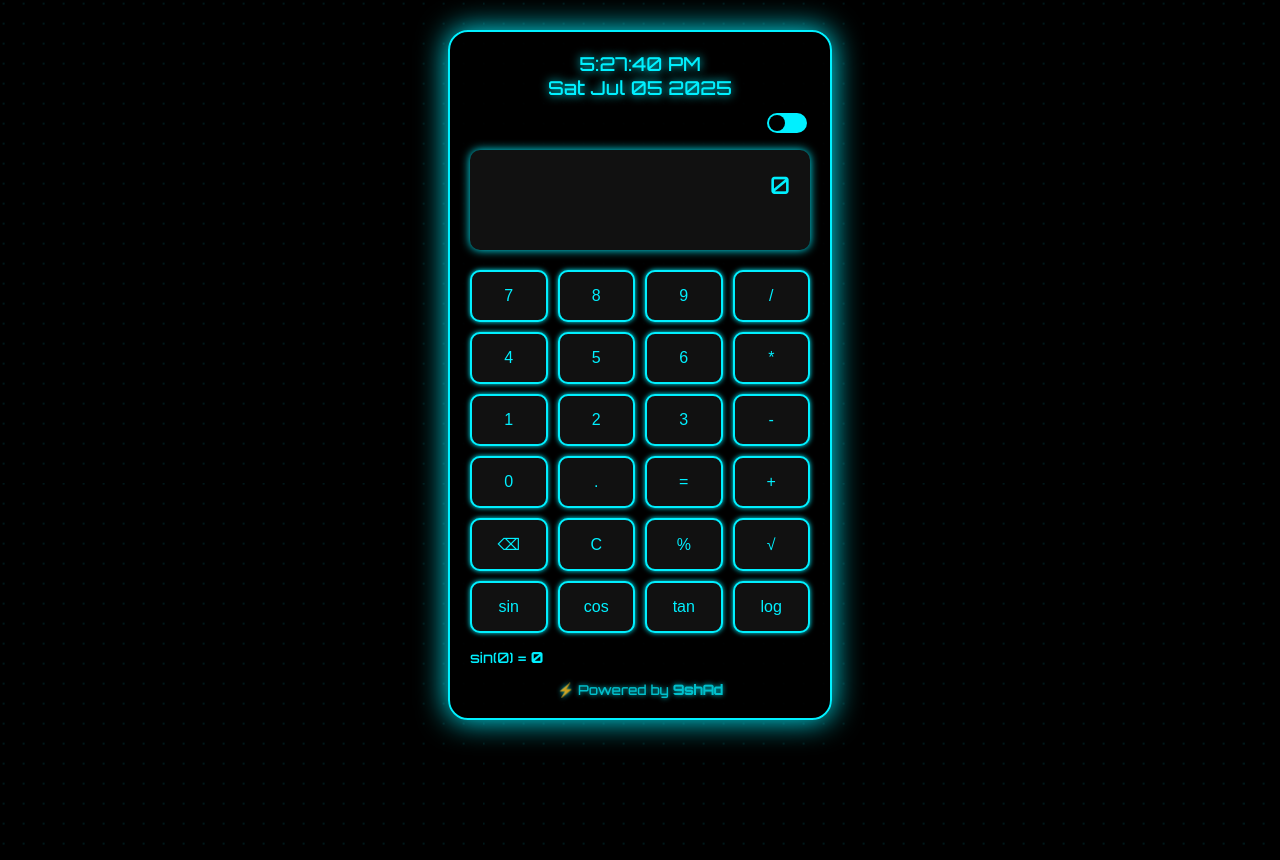
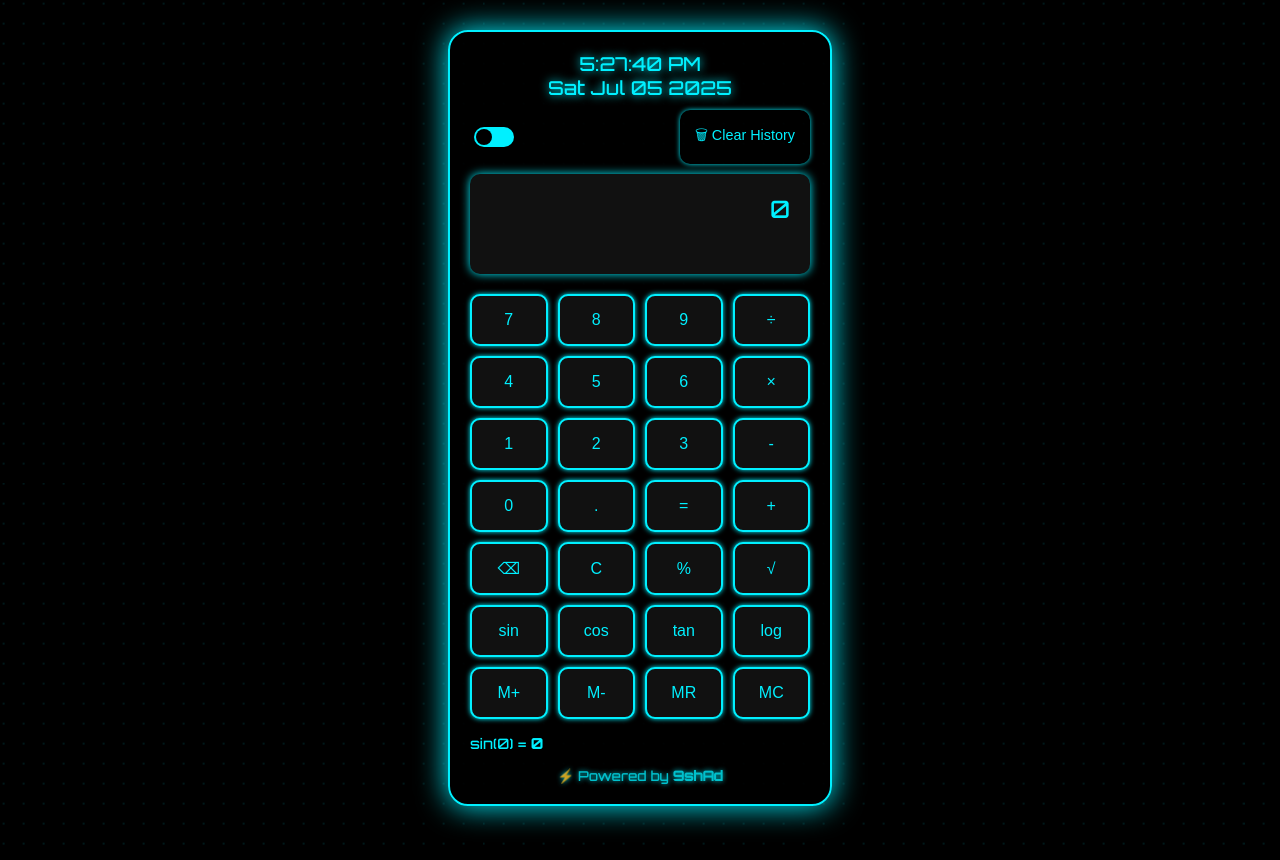
Before and after one commit to Shaad992/futuristic-calculator, a plain HTML site: page index.html in a window 1280 px wide. Both pictures are taken after a click on the button "sin". Drawn offline with Linux system fonts and the light colour scheme.

Commit message:
Update index.html

```diff
--- a/index.html
+++ b/index.html
@@ -128,8 +128,10 @@
     }
 
     .toggle-container {
-      text-align: right;
+      display: flex;
+      justify-content: space-between;
       margin-bottom: 10px;
+      align-items: center;
     }
 
     .toggle-multi {
@@ -157,6 +159,14 @@
     .toggle-multi:checked::before {
       left: 22px;
     }
+
+    .clear-history-btn {
+      background: transparent;
+      color: var(--glow-color);
+      font-size: 0.9em;
+      border: none;
+      cursor: pointer;
+    }
   </style>
 </head>
 <body>
@@ -167,17 +177,18 @@
     </div>
     <div class="toggle-container">
       <input type="checkbox" id="colorToggle" class="toggle-multi" />
+      <button class="clear-history-btn" onclick="clearHistory()">🗑 Clear History</button>
     </div>
     <div class="display" id="display"></div>
     <div class="buttons">
       <button onclick="press('7')">7</button>
       <button onclick="press('8')">8</button>
       <button onclick="press('9')">9</button>
-      <button onclick="press('/')">/</button>
+      <button onclick="press('÷')">÷</button>
       <button onclick="press('4')">4</button>
       <button onclick="press('5')">5</button>
       <button onclick="press('6')">6</button>
-      <button onclick="press('*')">*</button>
+      <button onclick="press('×')">×</button>
       <button onclick="press('1')">1</button>
       <button onclick="press('2')">2</button>
       <button onclick="press('3')">3</button>
@@ -194,9 +205,14 @@
       <button onclick="applyFunc('cos')">cos</button>
       <button onclick="applyFunc('tan')">tan</button>
       <button onclick="applyFunc('log')">log</button>
+      <button onclick="memAdd()">M+</button>
+      <button onclick="memSub()">M-</button>
+      <button onclick="memRecall()">MR</button>
+      <button onclick="memClear()">MC</button>
     </div>
     <div class="history" id="history"></div>
     <div class="powered-by">⚡ Powered by <span>9shAd</span></div>
+    <audio id="clickSound" src="https://assets.mixkit.co/sfx/download/mixkit-click-melodic-tone-1129.mp3"></audio>
   </div>
 
   <script>
@@ -204,25 +220,46 @@
     let history = document.getElementById('history');
     let expression = '';
     let historyList = [];
+    let memory = 0;
+    let clickSound = document.getElementById("clickSound");
+
+    function playSound() {
+      clickSound.currentTime = 0;
+      clickSound.play();
+    }
 
     function press(val) {
+      playSound();
       expression += val;
       display.textContent = expression;
     }
 
     function clearDisplay() {
+      playSound();
       expression = '';
       display.textContent = '';
     }
 
     function backspace() {
+      playSound();
       expression = expression.slice(0, -1);
       display.textContent = expression;
     }
 
+    function clearHistory() {
+      historyList = [];
+      history.innerHTML = '';
+    }
+
+    function replaceSymbols(exp) {
+      return exp.replace(/×/g, '*').replace(/÷/g, '/');
+    }
+
     function calculate() {
       try {
-        let fixedExp = expression.replace(/(\d+(?:\.\d+)?)([-+])(\d+(?:\.\d+)?)%/g, (_, num1, op, num2) => {
+        playSound();
+        let fixedExp = replaceSymbols(expression);
+        fixedExp = fixedExp.replace(/(\d+(?:\.\d+)?)([-+])(\d+(?:\.\d+)?)%/g, (_, num1, op, num2) => {
           let base = parseFloat(num1);
           let percent = (base * parseFloat(num2)) / 100;
           return `${base}${op}${percent}`;
@@ -231,10 +268,10 @@
 
         let result = eval(fixedExp);
         result = +result.toFixed(8);
-        display.textContent = result;
         historyList.unshift(`${expression} = <strong>${result}</strong>`);
         history.innerHTML = historyList.slice(0, 5).join('<br>');
         expression = result.toString();
+        display.textContent = result;
       } catch {
         display.textContent = 'Error';
         expression = '';
@@ -242,6 +279,7 @@
     }
 
     function applyFunc(func) {
+      playSound();
       let val = expression || '0';
       try {
         let num = parseFloat(val);
@@ -283,6 +321,27 @@
       document.documentElement.style.setProperty('--glow-color', colors[currentColor]);
       document.documentElement.style.setProperty('--text-color', colors[currentColor]);
     });
+
+    function memAdd() {
+      playSound();
+      memory += parseFloat(display.textContent) || 0;
+    }
+
+    function memSub() {
+      playSound();
+      memory -= parseFloat(display.textContent) || 0;
+    }
+
+    function memRecall() {
+      playSound();
+      expression += memory;
+      display.textContent = expression;
+    }
+
+    function memClear() {
+      playSound();
+      memory = 0;
+    }
   </script>
 </body>
 </html>
```
